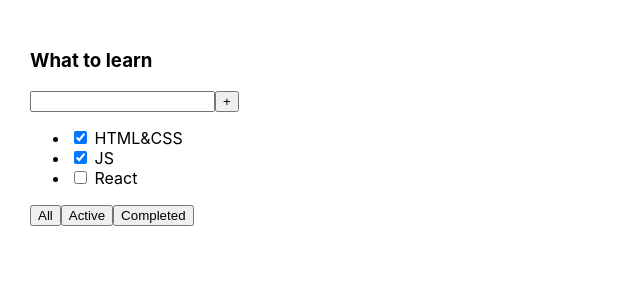
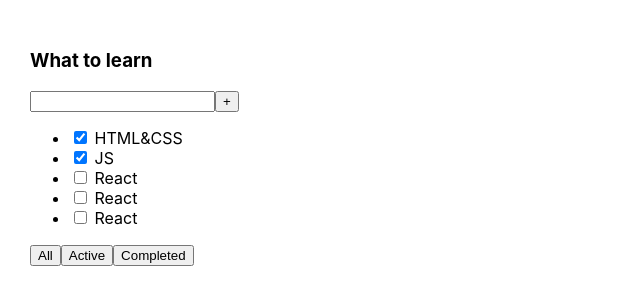
Before and after one commit to Maksimus39/1-todolist, a React (Create React App) app: page / in a window 1280 px wide. Shown: the top 304 px of the page, without its empty margins (0-640 px from the left). Built offline with nearby package versions, Linux system fonts and the light colour scheme.

Commit message:
1 commit

```diff
--- a/src/App.tsx
+++ b/src/App.tsx
@@ -1,4 +1,4 @@
-import React from 'react';
+
 import './App.css';
 
 function App() {
@@ -14,6 +14,8 @@ function App() {
                     <li><input type="checkbox" checked={true}/> <span>HTML&CSS</span></li>
                     <li><input type="checkbox" checked={true}/> <span>JS</span></li>
                     <li><input type="checkbox" checked={false}/> <span>React</span></li>
+                    <li><input type="checkbox" checked={false}/> <span>React</span></li>
+                    <li><input type="checkbox" checked={false}/> <span>React</span></li>
                 </ul>
                 <div>
                     <button>All</button>
```
